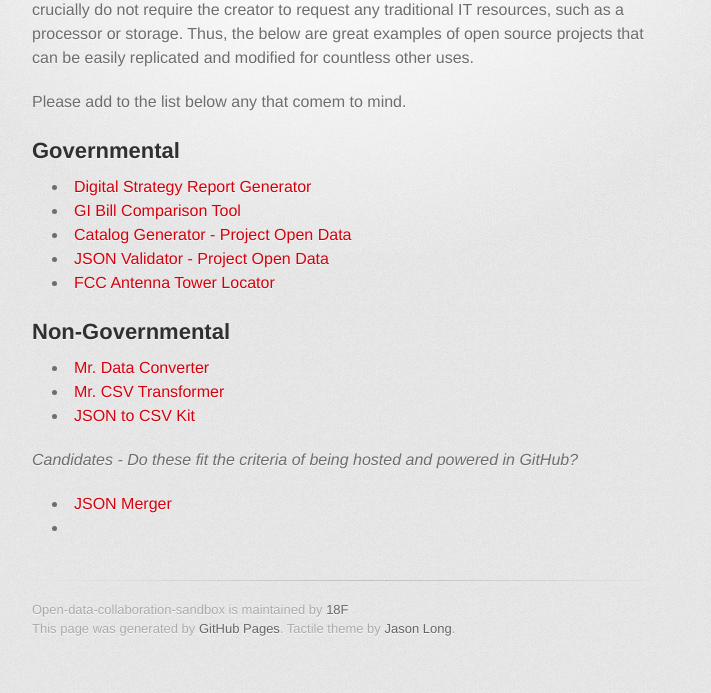
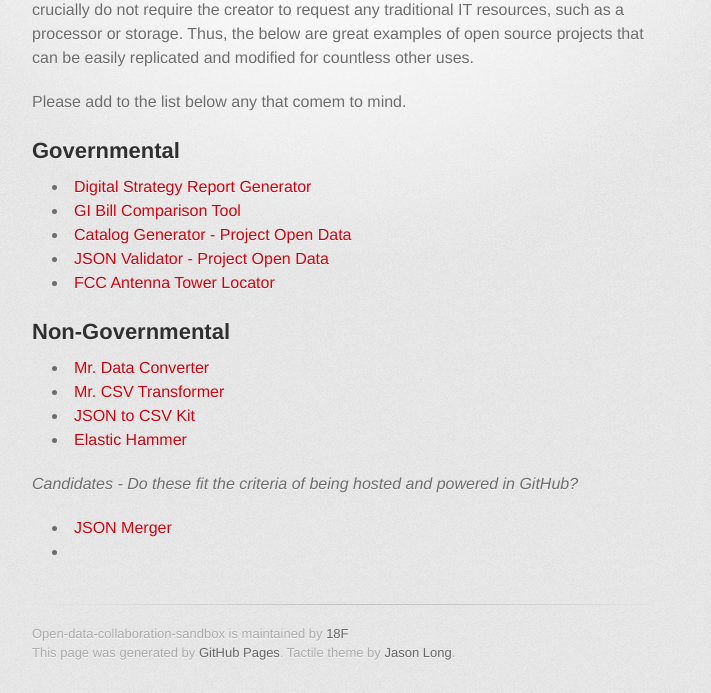
Before and after one commit to GSA/Open-Data-Collaboration-Sandbox, a Jekyll site: the page built from tools_hosted_in_github.md, in a window 1280 px wide. Shown: the part 320-1013 px from the top of the page, without its empty margins (298-1009 px from the left). Built offline with Jekyll 4.4.1, drawn with Linux system fonts in a browser that asks for light colours; some web fonts are replaced; before the commit the page ends 989 px from its top, so only the background shows below that.

Commit message:
Update tools_hosted_in_github.md

```diff
--- a/tools_hosted_in_github.md
+++ b/tools_hosted_in_github.md
@@ -24,6 +24,7 @@
 * [Mr. Data Converter](http://shancarter.github.io/mr-data-converter/)
 * [Mr. CSV Transformer](http://deepinthecode.github.io/mr-csv-transformer/?targets=xxx,yyy)
 * [JSON to CSV Kit](http://konklone.io/json/)
+* [Elastic Hammer](http://andrewvc.github.io/elastic-hammer/)
 
 
 *Candidates - Do these fit the criteria of being hosted and powered in GitHub?*
```
